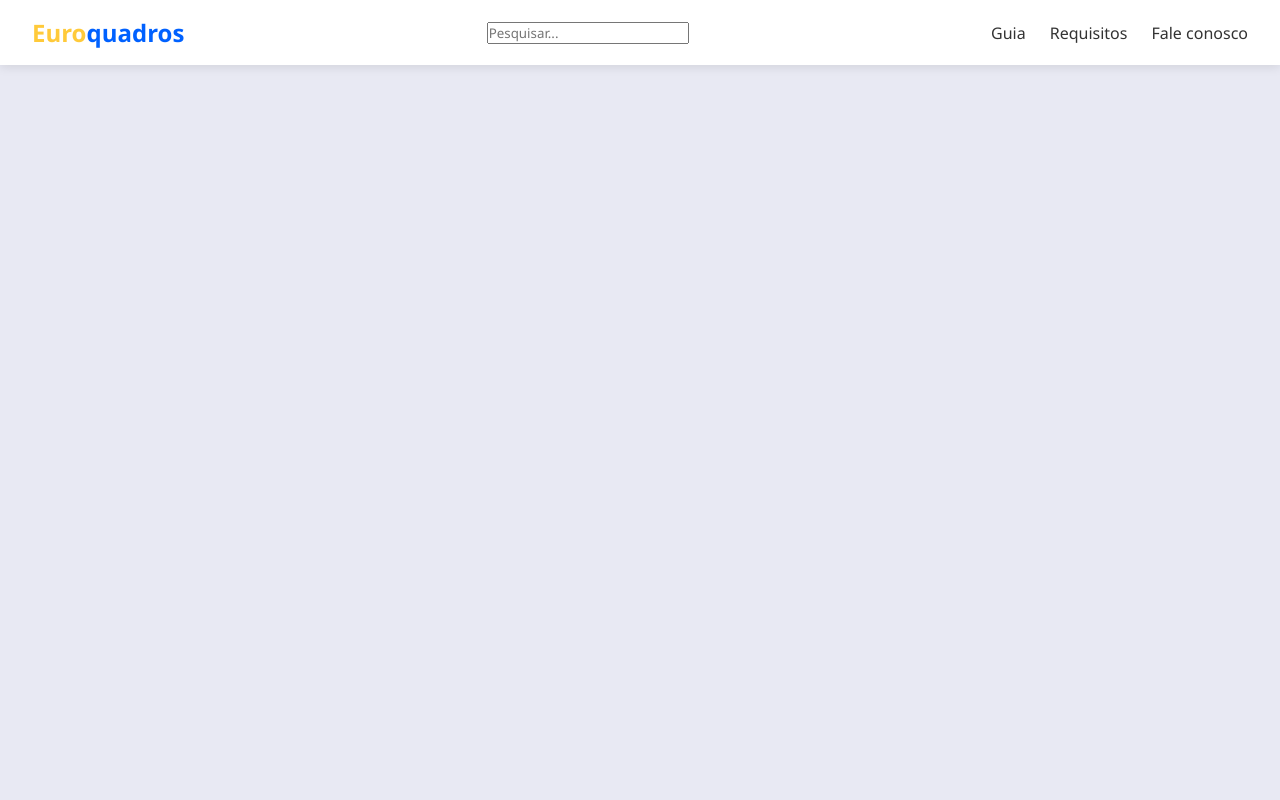
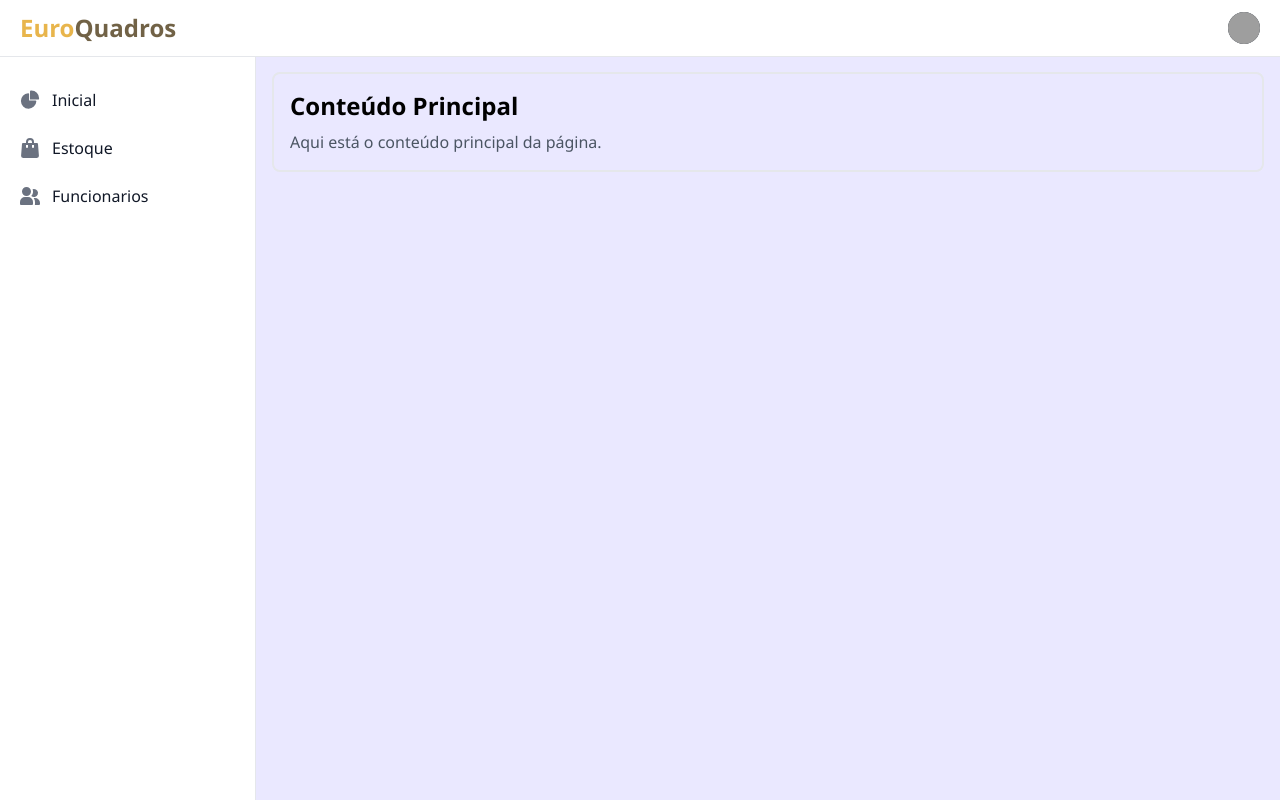
Before and after one commit to Yuri-Miranda-Nunes/Pi-Software, a PHP site: page /Html/Index.html in a window 1280 px wide. Run offline with PHP 8.4, Linux system fonts and the light colour scheme; some libraries are stand-ins or nearby versions; grey boxes are pictures that could not be loaded.

Commit message:
Refactor HTML structure and styles for improved readability and maintainability

```diff
--- a/Css/style.css
+++ b/Css/style.css
@@ -1,114 +1,13 @@
-* {
-    margin: 0;
-    padding: 0;
-    box-sizing: border-box;
-    font-family: 'Segoe UI', Tahoma, Geneva, Verdana, sans-serif;
-}
 :root {
     --primeira: #FFCA3A;
     --segunda: #f5f5f5;
     --text-color: #2D2D34;
-    --background-color: #E8E9F3;
+    --background-color: #EAE8FF;
     --font-family: 'Segoe UI', Tahoma, Geneva, Verdana, sans-serif;
 }
-
 body {
-    overflow-x: hidden;
+    margin: 0;
+    padding: 0;
+    font-family: var(--font-family);
     background-color: var(--background-color);
 }
-.navbar {
-    position: fixed;
-    top: 0;
-    left: 0;
-    right: 0;
-    display: flex;
-    justify-content: space-between;
-    align-items: center;
-    padding: 1rem 2rem;
-    background-color: white;
-    box-shadow: 0 2px 10px rgba(0, 0, 0, 0.1);
-    z-index: 1000;
-}
-
-.logo {
-    font-size: 1.5rem;
-    font-weight: bold;
-    text-decoration: none;
-    color: #0061ff;
-}
-
-.navbar-right {
-    display: flex;
-    align-items: center;
-    gap: 1.5rem;
-}
-
-.navbar-right a {
-    text-decoration: none;
-    color: #333;
-    font-weight: 500;
-}
-
-.btn-login {
-    padding: 0.5rem 1rem;
-    border-radius: 4px;
-    transition: all 0.3s;
-}
-
-.btn-login:hover {
-    background-color: #f5f5f5;
-}
-
-.btn-download {
-    padding: 0.5rem 1rem;
-    background-color: #0061ff;
-    color: white !important;
-    border-radius: 4px;
-    transition: all 0.3s;
-}
-
-.btn-download:hover {
-    background-color: #0047b3;
-}
-
-.mobile-menu-btn {
-    display: none;
-    background: none;
-    border: none;
-    font-size: 1.5rem;
-    cursor: pointer;
-    color: #333;
-}
-
-.mobile-menu {
-    display: none;
-    flex-direction: column;
-    position: fixed;
-    top: 70px;
-    left: 0;
-    right: 0;
-    background-color: white;
-    padding: 1rem;
-    box-shadow: 0 5px 10px rgba(0, 0, 0, 0.1);
-    z-index: 999;
-}
-
-.mobile-menu a {
-    padding: 0.8rem 0;
-    text-decoration: none;
-    color: #333;
-    border-bottom: 1px solid #eee;
-}
-.full-screen {
-    height: 100vh;
-    width: 100%;
-    padding: 6rem 2rem 2rem;
-    display: flex;
-    flex-direction: column;
-    justify-content: center;
-    align-items: center;
-    scroll-snap-align: start;
-}
-span {
-    color: var(--primeira);
-}
--- a/Html/Index.html
+++ b/Html/Index.html
@@ -1,35 +1,106 @@
 <!DOCTYPE html>
 <html lang="pt-br">
-
 <head>
-  <meta charset="UTF-8">
-  <meta name="viewport" content="width=device-width, initial-scale=1.0">
-  <title>Página Inicial</title>
+  <meta charset="UTF-8" />
+  <meta name="viewport" content="width=device-width, initial-scale=1.0" />
+  <title>Sidebar com Tailwind</title>
+  <script src="https://cdn.tailwindcss.com"></script>
+  <link href="https://cdn.jsdelivr.net/npm/flowbite@3.1.2/dist/flowbite.min.css" rel="stylesheet" />
   <link rel="stylesheet" href="/Css/style.css">
 </head>
+<style>
 
+</style>
 <body>
-  <header>
-    <nav class="navbar">
-      <div class="navbar-left">
-          <a href="#home" class="logo"><i class="fab fa-taskzen"></i> <span>Euro</span>quadros</a>
+<nav class="fixed top-0 z-50 w-full bg-white border-b border-gray-200 dark:bg-gray-800 dark:border-gray-700">
+  <div class="px-3 py-3 lg:px-5 lg:pl-3">
+    <div class="flex items-center justify-between">
+      <div class="flex items-center justify-start rtl:justify-end">
+        <button data-drawer-target="logo-sidebar" data-drawer-toggle="logo-sidebar" aria-controls="logo-sidebar" type="button" class="inline-flex items-center p-2 text-sm text-gray-500 rounded-lg sm:hidden hover:bg-gray-100 focus:outline-none focus:ring-2 focus:ring-gray-200 dark:text-gray-400 dark:hover:bg-gray-700 dark:focus:ring-gray-600">
+            <span class="sr-only">Open sidebar</span>
+            <svg class="w-6 h-6" aria-hidden="true" fill="currentColor" viewBox="0 0 20 20" xmlns="http://www.w3.org/2000/svg">
+               <path clip-rule="evenodd" fill-rule="evenodd" d="M2 4.75A.75.75 0 012.75 4h14.5a.75.75 0 010 1.5H2.75A.75.75 0 012 4.75zm0 10.5a.75.75 0 01.75-.75h7.5a.75.75 0 010 1.5h-7.5a.75.75 0 01-.75-.75zM2 10a.75.75 0 01.75-.75h14.5a.75.75 0 010 1.5H2.75A.75.75 0 012 10z"></path>
+            </svg>
+         </button>
+        <a href="http://127.0.0.1:5500/Html/Index.html#" class="flex ms-2 md:me-24">
+          <span class="self-center text-xl font-semibold sm:text-2xl whitespace-nowrap dark:text-white" ><span style="color: #e8b54c">Euro</span><span style="color: #716246">Quadros</span></span >
+        </a>
       </div>
-      <div class="input-box-center">
-          <input type="text" placeholder="Pesquisar...">
-      </div>
-      <div class="navbar-right">
-          <a href="#features">Guia</a>
-          <a href="#plans">Requisitos</a>
-          <a href="#contact">Fale conosco</a>
-      </div>
-  </nav>
-  </header>
-  <main>
+      <div class="flex items-center">
+          <div class="flex items-center ms-3">
+            <div>
+              <button type="button" class="flex text-sm bg-gray-800 rounded-full focus:ring-4 focus:ring-gray-300 dark:focus:ring-gray-600" aria-expanded="false" data-dropdown-toggle="dropdown-user">
+                <span class="sr-only">Open user menu</span>
+                <img class="w-8 h-8 rounded-full" src="https://flowbite.com/docs/images/people/profile-picture-5.jpg" alt="user photo">
+              </button>
+            </div>
+            <div class="z-50 hidden my-4 text-base list-none bg-white divide-y divide-gray-100 rounded-sm shadow-sm dark:bg-gray-700 dark:divide-gray-600" id="dropdown-user">
+              <div class="px-4 py-3" role="none">
+                <p class="text-sm text-gray-900 dark:text-white" role="none">
+                  Neil Sims
+                </p>
+                <p class="text-sm font-medium text-gray-900 truncate dark:text-gray-300" role="none">
+                  neil.sims@flowbite.com
+                </p>
+              </div>
+              <ul class="py-1" role="none">
+                <li>
+                  <a href="#" class="block px-4 py-2 text-sm text-gray-700 hover:bg-gray-100 dark:text-gray-300 dark:hover:bg-gray-600 dark:hover:text-white" role="menuitem">Dashboard</a>
+                </li>
+                <li>
+                  <a href="#" class="block px-4 py-2 text-sm text-gray-700 hover:bg-gray-100 dark:text-gray-300 dark:hover:bg-gray-600 dark:hover:text-white" role="menuitem">Settings</a>
+                </li>
+                <li>
+                  <a href="#" class="block px-4 py-2 text-sm text-gray-700 hover:bg-gray-100 dark:text-gray-300 dark:hover:bg-gray-600 dark:hover:text-white" role="menuitem">Earnings</a>
+                </li>
+                <li>
+                  <a href="#" class="block px-4 py-2 text-sm text-gray-700 hover:bg-gray-100 dark:text-gray-300 dark:hover:bg-gray-600 dark:hover:text-white" role="menuitem">Sign out</a>
+                </li>
+              </ul>
+            </div>
+          </div>
+        </div>
+    </div>
+  </div>
+</nav>
 
-  </main>
-  <footer>
-
-  </footer>
+<aside id="logo-sidebar" class="fixed top-0 left-0 z-40 w-64 h-screen pt-20 transition-transform -translate-x-full bg-white border-r border-gray-200 sm:translate-x-0 dark:bg-gray-800 dark:border-gray-700" aria-label="Sidebar">
+   <div class="h-full px-3 pb-4 overflow-y-auto bg-white dark:bg-gray-800">
+      <ul class="space-y-2 font-medium">
+         <li>
+            <a href="#" class="flex items-center p-2 text-gray-900 rounded-lg dark:text-white hover:bg-gray-100 dark:hover:bg-gray-700 group">
+               <svg class="w-5 h-5 text-gray-500 transition duration-75 dark:text-gray-400 group-hover:text-gray-900 dark:group-hover:text-white" aria-hidden="true" xmlns="http://www.w3.org/2000/svg" fill="currentColor" viewBox="0 0 22 21">
+                  <path d="M16.975 11H10V4.025a1 1 0 0 0-1.066-.998 8.5 8.5 0 1 0 9.039 9.039.999.999 0 0 0-1-1.066h.002Z"/>
+                  <path d="M12.5 0c-.157 0-.311.01-.565.027A1 1 0 0 0 11 1.02V10h8.975a1 1 0 0 0 1-.935c.013-.188.028-.374.028-.565A8.51 8.51 0 0 0 12.5 0Z"/>
+               </svg>
+               <span class="ms-3">Inicial</span>
+            </a>
+         </li>
+         <li>
+            <a href="#" class="flex items-center p-2 text-gray-900 rounded-lg dark:text-white hover:bg-gray-100 dark:hover:bg-gray-700 group">
+               <svg class="shrink-0 w-5 h-5 text-gray-500 transition duration-75 dark:text-gray-400 group-hover:text-gray-900 dark:group-hover:text-white" aria-hidden="true" xmlns="http://www.w3.org/2000/svg" fill="currentColor" viewBox="0 0 18 20">
+                  <path d="M17 5.923A1 1 0 0 0 16 5h-3V4a4 4 0 1 0-8 0v1H2a1 1 0 0 0-1 .923L.086 17.846A2 2 0 0 0 2.08 20h13.84a2 2 0 0 0 1.994-2.153L17 5.923ZM7 9a1 1 0 0 1-2 0V7h2v2Zm0-5a2 2 0 1 1 4 0v1H7V4Zm6 5a1 1 0 1 1-2 0V7h2v2Z"/>
+               </svg>
+               <span class="flex-1 ms-3 whitespace-nowrap">Estoque</span>
+            </a>
+         </li>
+         <li>
+            <a href="#" class="flex items-center p-2 text-gray-900 rounded-lg dark:text-white hover:bg-gray-100 dark:hover:bg-gray-700 group">
+               <svg class="shrink-0 w-5 h-5 text-gray-500 transition duration-75 dark:text-gray-400 group-hover:text-gray-900 dark:group-hover:text-white" aria-hidden="true" xmlns="http://www.w3.org/2000/svg" fill="currentColor" viewBox="0 0 20 18">
+                  <path d="M14 2a3.963 3.963 0 0 0-1.4.267 6.439 6.439 0 0 1-1.331 6.638A4 4 0 1 0 14 2Zm1 9h-1.264A6.957 6.957 0 0 1 15 15v2a2.97 2.97 0 0 1-.184 1H19a1 1 0 0 0 1-1v-1a5.006 5.006 0 0 0-5-5ZM6.5 9a4.5 4.5 0 1 0 0-9 4.5 4.5 0 0 0 0 9ZM8 10H5a5.006 5.006 0 0 0-5 5v2a1 1 0 0 0 1 1h11a1 1 0 0 0 1-1v-2a5.006 5.006 0 0 0-5-5Z"/>
+               </svg>
+               <span class="flex-1 ms-3 whitespace-nowrap">Funcionarios</span>
+            </a>
+         </li>
+      </ul>
+   </div>
+</aside>
+<div class="p-4 sm:ml-64">
+  <div class="p-4 border-2 border-gray-200 rounded-lg dark:border-gray-700 mt-14">
+    <h1 class="text-2xl font-bold">Conteúdo Principal</h1>
+    <p class="mt-2 text-gray-600">Aqui está o conteúdo principal da página.</p>
+  </div>
+</div>
+<script src="https://cdn.jsdelivr.net/npm/flowbite@3.1.2/dist/flowbite.min.js"></script>
 </body>
-<script src="scripts.js"></script>
 </html>
```
